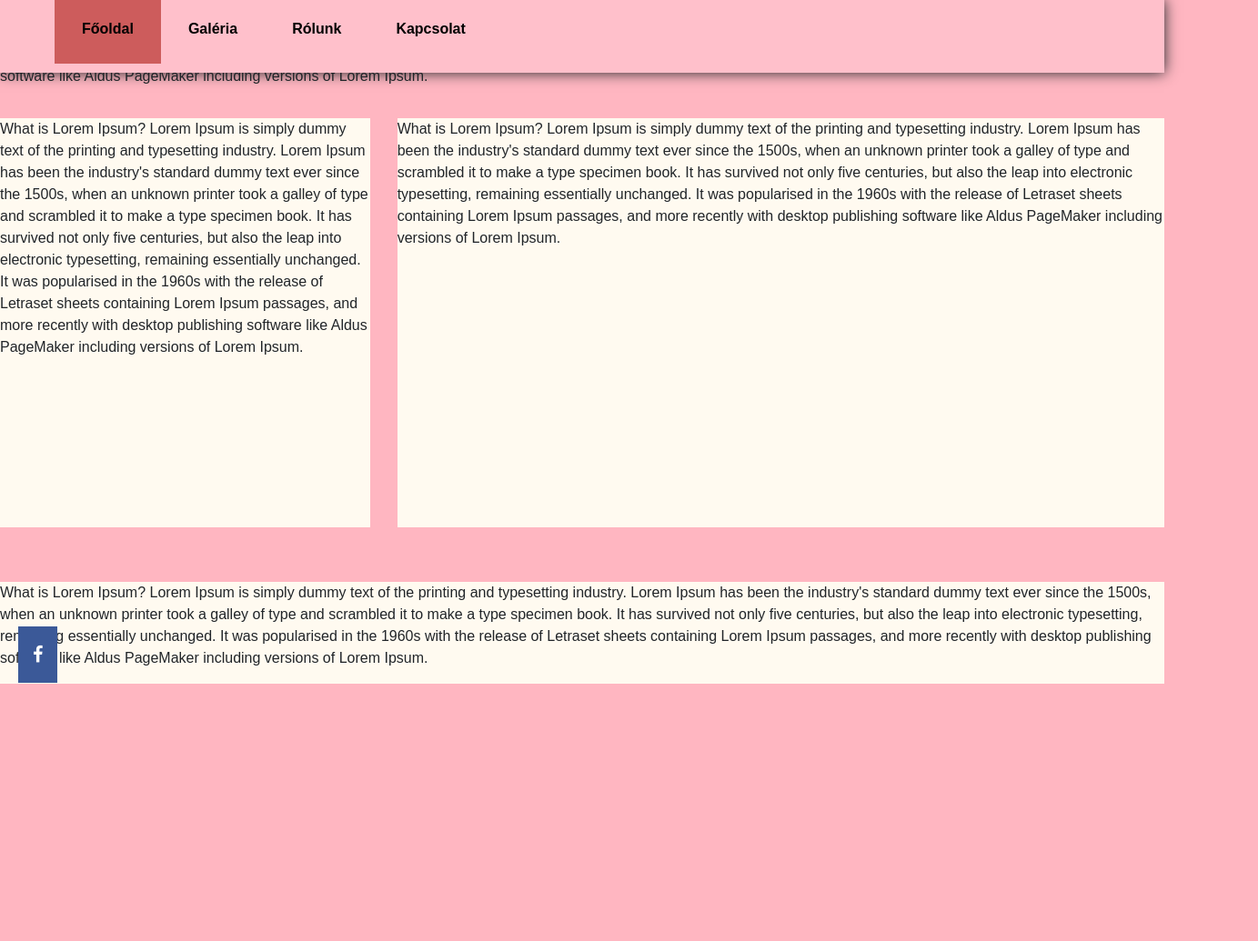
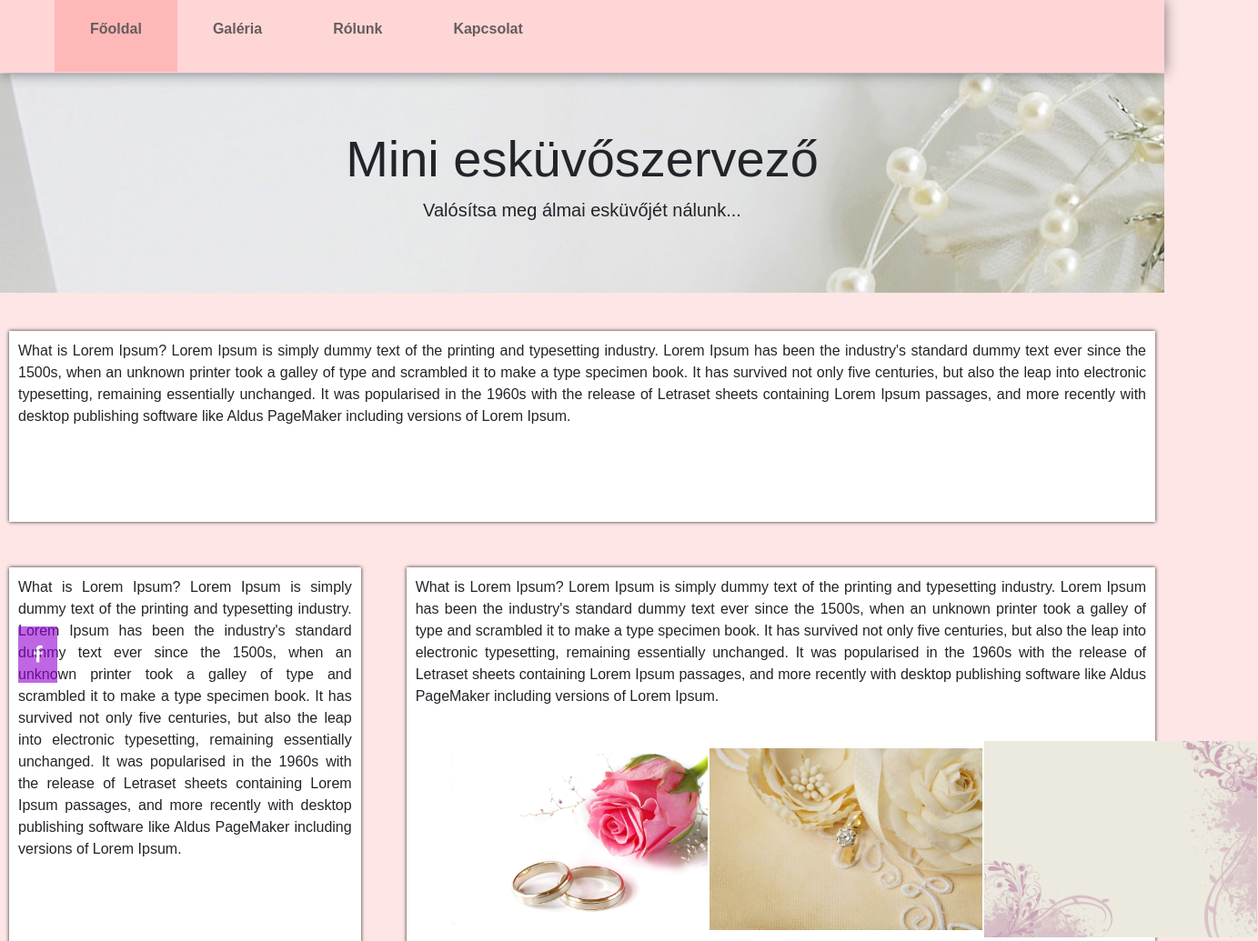
Before and after one commit to bistvan4/SpectralX.github.io, a plain HTML site: page index.html in a window 1280 px wide. Shown: the top 1035 px of the page at 91% size, 1383 px wide, since content can reach past the window. Before the commit the page ends 800 px from the top, so only its background shows below. Drawn offline with Linux system fonts and the light colour scheme; a script that the page names is missing.

Commit message:
Beta Update 003 - Fix Index.html

```diff
--- a/custom.css
+++ b/custom.css
@@ -1,5 +1,5 @@
 body{
-    background-color: lightpink;
+    background-color: #ffe6e6;
 
 }
 
@@ -13,14 +13,49 @@ body{
     grid-template-rows: 100px 100px 100px 100px;
     /*10px az oszlopok közötti távolság*/
     grid-gap: 30px;
-
 }
 .grid_sorok{
-    background-color: floralwhite;
+    background-color: #ffffff;
     margin-bottom: 30px;
+    box-shadow: 0 0 4px 0;
+    margin: 10px;
+
 }
 /*oszlop felosztás*/
 .grid_sorok:first-of-type,
-.grid_sorok:last-of-type{ grid-column: span 3; }
-.grid_sorok:nth-of-type(2){ grid-row: span 7 }
-.grid_sorok:nth-of-type(3){ grid-row: span 7; grid-column: span 2 }
+.grid_sorok:last-of-type{ grid-column: span 3; grid-row: span 2; }
+.grid_sorok:nth-of-type(2){ grid-row: span 30 }
+.grid_sorok:nth-of-type(3){ grid-row: span 30; grid-column: span 2 }
+
+.display-4{
+    text-align: center;
+    font-family: sans-serif;
+}
+
+.lead{
+    text-align: center;
+}
+
+.scroll_text_body{
+    padding: 60px;
+    margin-top: 81px;
+}
+
+.jumbotron{
+    background-image: url(img/480087.jpg);
+    background-repeat: no-repeat;
+    background-position: initial;
+}
+
+.text_grid{
+    padding: 10px;
+    margin: 0;
+    text-align: justify;
+    font-family: sans-serif;
+
+
+}
+
+.tabla_kepek{
+    padding: 20px;
+}
--- a/index.html
+++ b/index.html
@@ -16,7 +16,7 @@
     <nav id="navbar">
         <div class="container_menu">
             <ul>
-                <li ><a class="selected" href="#">Főoldal</a></li>
+                <li><a class="selected" href="#">Főoldal</a></li>
                 <li><a href="#">Galéria</a></li>
                 <li><a href="#">Rólunk</a></li>
                 <li><a href="#">Kapcsolat</a></li>
@@ -26,42 +26,85 @@
             <a href="#" class="facebook"><i class="fa fa-facebook"></i></a>
         </div>
     </nav>
-    <div class="grid_fooldal">
+    <div class="jumbotron jumbotron-fluid scroll_text_body">
+        <div class="container">
+            <h1 class="display-4">Mini esküvőszervező</h1>
+            <p class="lead">Valósítsa meg álmai esküvőjét nálunk...</p>
+        </div>
+    </div>
+    <div class="container-fuild grid_fooldal">
         <div class="grid_sorok">
+            <div class="text_grid">
                 <p>What is Lorem Ipsum?
                     Lorem Ipsum is simply dummy text of the printing and typesetting industry. Lorem Ipsum has been the
-            industry's standard dummy text ever since the 1500s, when an unknown printer took a galley of type and
-            scrambled it to make a type specimen book. It has survived not only five centuries, but also the leap into
-            electronic typesetting, remaining essentially unchanged. It was popularised in the 1960s with the release of
-            Letraset sheets containing Lorem Ipsum passages, and more recently with desktop publishing software like
+                    industry's standard dummy text ever since the 1500s, when an unknown printer took a galley of type
+                    and
+                    scrambled it to make a type specimen book. It has survived not only five centuries, but also the
+                    leap into
+                    electronic typesetting, remaining essentially unchanged. It was popularised in the 1960s with the
+                    release of
+                    Letraset sheets containing Lorem Ipsum passages, and more recently with desktop publishing software
+                    like
                     Aldus PageMaker including versions of Lorem Ipsum.</p>
             </div>
+        </div>
         <div class="grid_sorok">
+            <div class="text_grid">
                 <p>What is Lorem Ipsum?
                     Lorem Ipsum is simply dummy text of the printing and typesetting industry. Lorem Ipsum has been the
-            industry's standard dummy text ever since the 1500s, when an unknown printer took a galley of type and
-            scrambled it to make a type specimen book. It has survived not only five centuries, but also the leap into
-            electronic typesetting, remaining essentially unchanged. It was popularised in the 1960s with the release of
-            Letraset sheets containing Lorem Ipsum passages, and more recently with desktop publishing software like
+                    industry's standard dummy text ever since the 1500s, when an unknown printer took a galley of type
+                    and
+                    scrambled it to make a type specimen book. It has survived not only five centuries, but also the
+                    leap into
+                    electronic typesetting, remaining essentially unchanged. It was popularised in the 1960s with the
+                    release of
+                    Letraset sheets containing Lorem Ipsum passages, and more recently with desktop publishing software
+                    like
                     Aldus PageMaker including versions of Lorem Ipsum.</p>
             </div>
+        </div>
         <div class="grid_sorok">
+            <div class="text_grid">
                 <p>What is Lorem Ipsum?
                     Lorem Ipsum is simply dummy text of the printing and typesetting industry. Lorem Ipsum has been the
-            industry's standard dummy text ever since the 1500s, when an unknown printer took a galley of type and
-            scrambled it to make a type specimen book. It has survived not only five centuries, but also the leap into
-            electronic typesetting, remaining essentially unchanged. It was popularised in the 1960s with the release of
-            Letraset sheets containing Lorem Ipsum passages, and more recently with desktop publishing software like
+                    industry's standard dummy text ever since the 1500s, when an unknown printer took a galley of type
+                    and
+                    scrambled it to make a type specimen book. It has survived not only five centuries, but also the
+                    leap into
+                    electronic typesetting, remaining essentially unchanged. It was popularised in the 1960s with the
+                    release of
+                    Letraset sheets containing Lorem Ipsum passages, and more recently with desktop publishing software
+                    like
+                    Aldus PageMaker including versions of Lorem Ipsum.
+                    <div class="tabla_kepek">
+                    <table>
+                        <tr>
+                            <td><img src="img/480109.jpg" alt="" title="Gyűrű" width="300px"></td>
+                            <td><img src="img/480090.jpg" alt="" title="Gyűrű" width="300px"></td>
+                            <td><img src="img/480084.jpg" alt="" title="Gyűrű" width="300px"></td>
+                        </tr>
+                    </table>
+                </div>
+                    <p>
+                        What is Lorem Ipsum? Lorem Ipsum is simply dummy text of the printing and typesetting industry. Lorem Ipsum has been the industry's standard dummy text ever since the 1500s, when an unknown printer took a galley of type and scrambled it to make a type specimen book. It has survived not only five centuries, but also the leap into electronic typesetting, remaining essentially unchanged. It was popularised in the 1960s with the release of Letraset sheets containing Lorem Ipsum passages, and more recently with desktop publishing software like Aldus PageMaker including versions of Lorem Ipsum.
+                    </p>
+                </p>
+            </div>
+        </div>
+        <div class="grid_sorok">
+            <div class="text_grid">
+                <p>What is Lorem Ipsum?
+                    Lorem Ipsum is simply dummy text of the printing and typesetting industry. Lorem Ipsum has been the
+                    industry's standard dummy text ever since the 1500s, when an unknown printer took a galley of type
+                    and
+                    scrambled it to make a type specimen book. It has survived not only five centuries, but also the
+                    leap into
+                    electronic typesetting, remaining essentially unchanged. It was popularised in the 1960s with the
+                    release of
+                    Letraset sheets containing Lorem Ipsum passages, and more recently with desktop publishing software
+                    like
                     Aldus PageMaker including versions of Lorem Ipsum.</p>
             </div>
-    <div class="grid_sorok">
-        <p>What is Lorem Ipsum?
-            Lorem Ipsum is simply dummy text of the printing and typesetting industry. Lorem Ipsum has been the
-            industry's standard dummy text ever since the 1500s, when an unknown printer took a galley of type and
-            scrambled it to make a type specimen book. It has survived not only five centuries, but also the leap into
-            electronic typesetting, remaining essentially unchanged. It was popularised in the 1960s with the release of
-            Letraset sheets containing Lorem Ipsum passages, and more recently with desktop publishing software like
-            Aldus PageMaker including versions of Lorem Ipsum.</p>
         </div>
     </div>
 
--- a/menu.css
+++ b/menu.css
@@ -20,11 +20,15 @@ a{
 }
 
 #navbar{
-    background-color: pink;
+    background-color: #ffcccc;
     padding: 20px;
     box-shadow: 0 0 15px 0;
     position: fixed;
     width: 100%;
+    opacity: 0.6;
+    top: 0;
+    overflow: hidden;
+
 
 }
 
@@ -34,19 +38,21 @@ a{
 }
 
 ul li a{
-    padding: 30px;
+    padding: 39px;
     font-weight: bold;
+
 }
 
 ul li a.selected{
-    background: indianred;
+    background: #ff9999;
 }
 
 ul li a:hover{
     color: #000;
-    background-color: crimson;
+    background-color: #ff4d4d;
     box-shadow: 0 0 10px 0;
-    opacity: 0.8;
+    text-decoration: none;
+    opacity: 1;
 }
 
 /* Hmmm Facebook?! :D  */
@@ -71,6 +77,6 @@ ul li a:hover{
 }
 
 .facebook {
-    background: #3B5998;
+    background: darkviolet;
     color: white;
 }
```
Also changed, not shown: img/480080.jpg (added), img/480084.jpg (added), img/480087.jpg (added), img/480090.jpg (added), img/480096.jpg (added), img/480101.jpg (added), img/480109.jpg (added), img/480115.jpg (added), img/480116.jpg (added), img/480122.jpg (added), img/wedding.jpg (added). Lines whose indentation alone changed are shown as unchanged.
